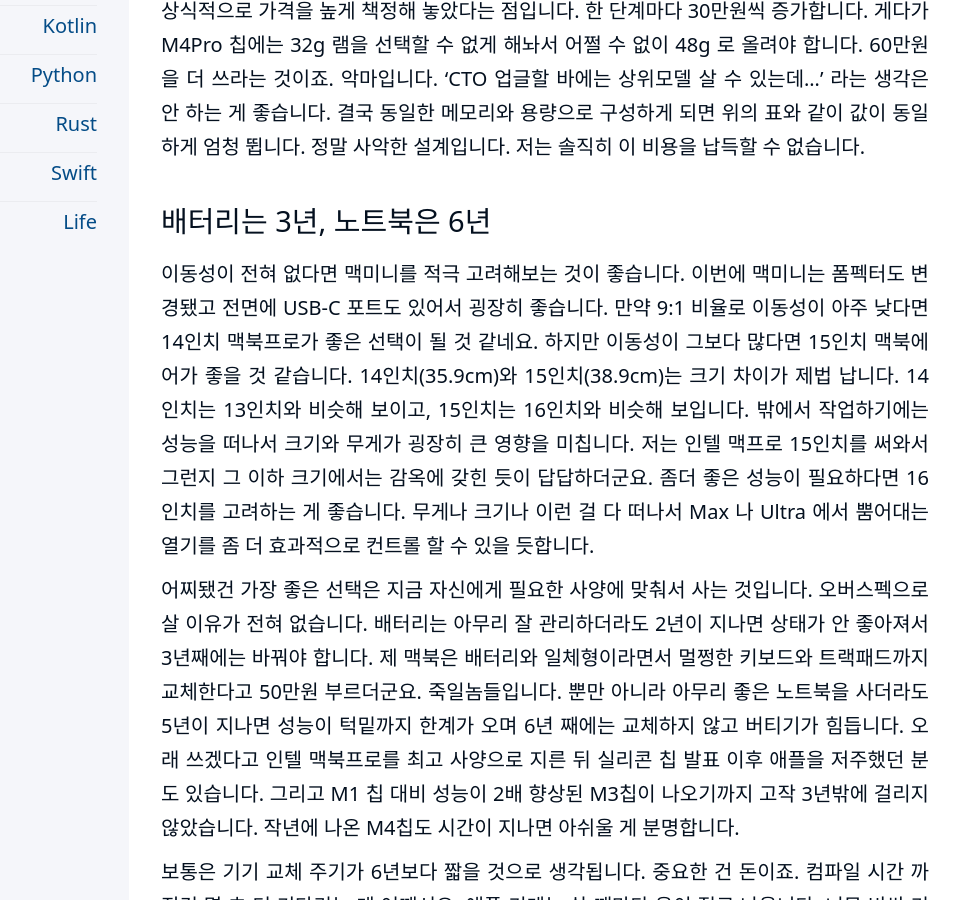
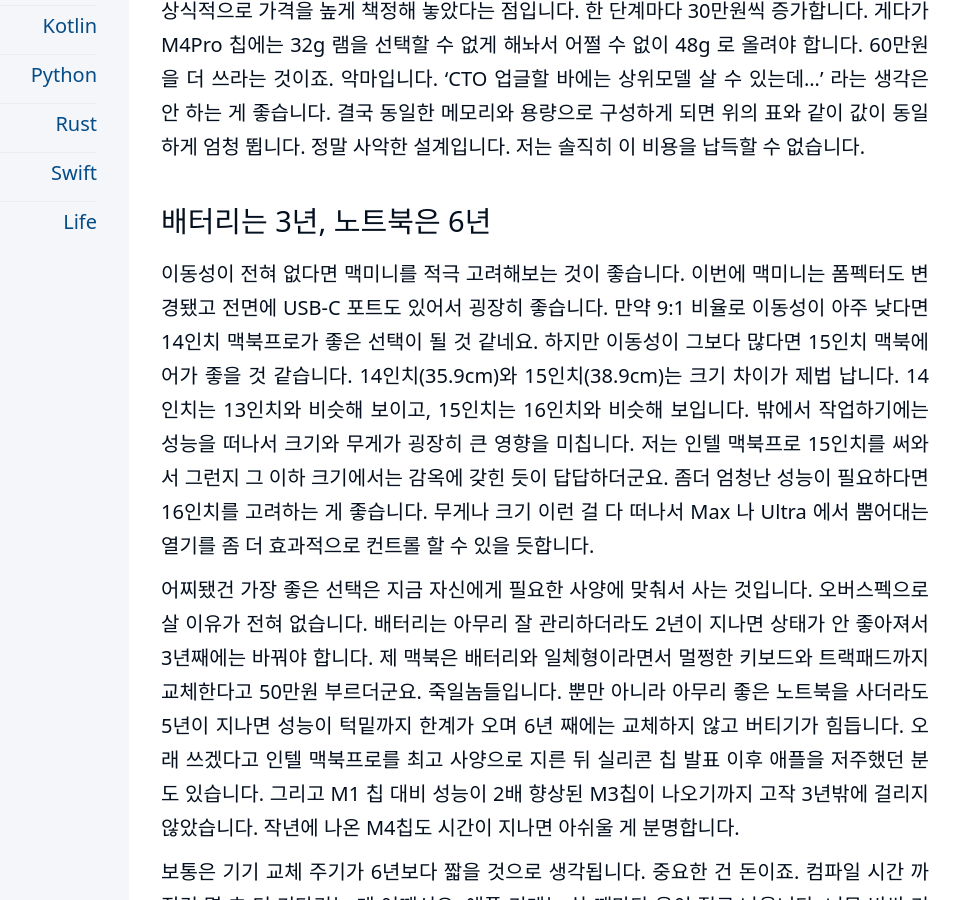
Before and after one commit to kiroshin/kiroshin.github.io, a Jekyll site: the page built from _posts/2025-03-24-macbook_for_dev.md, in a window 1280 px wide and 900 px high, scrolled down 4021 px. Shown: the whole window, without its empty margins (191-1151 px from the left). Built offline with Jekyll 4.4.1, drawn with Linux system fonts in a browser that asks for light colours.

Commit message:
Update 2025-03-24-macbook_for_dev.md

```diff
--- a/_posts/2025-03-24-macbook_for_dev.md
+++ b/_posts/2025-03-24-macbook_for_dev.md
@@ -54,7 +54,7 @@
 
 
 ## 배터리는 3년, 노트북은 6년
-이동성이 전혀 없다면 맥미니를 적극 고려해보는 것이 좋습니다. 이번에 맥미니는 폼펙터도 변경됐고 전면에 USB-C 포트도 있어서 굉장히 좋습니다. 만약 9:1 비율로 이동성이 아주 낮다면 14인치 맥북프로가 좋은 선택이 될 것 같네요. 하지만 이동성이 그보다 많다면 15인치 맥북에어가 좋을 것 같습니다. 14인치(35.9cm)와 15인치(38.9cm)는 크기 차이가 제법 납니다. 14인치는 13인치와 비슷해 보이고, 15인치는 16인치와 비슷해 보입니다. 밖에서 작업하기에는 성능을 떠나서 크기와 무게가 굉장히 큰 영향을 미칩니다. 저는 인텔 맥프로 15인치를 써와서 그런지 그 이하 크기에서는 감옥에 갖힌 듯이 답답하더군요. 좀더 좋은 성능이 필요하다면 16인치를 고려하는 게 좋습니다. 무게나 크기나 이런 걸 다 떠나서 Max 나 Ultra 에서 뿜어대는 열기를 좀 더 효과적으로 컨트롤 할 수 있을 듯합니다.
+이동성이 전혀 없다면 맥미니를 적극 고려해보는 것이 좋습니다. 이번에 맥미니는 폼펙터도 변경됐고 전면에 USB-C 포트도 있어서 굉장히 좋습니다. 만약 9:1 비율로 이동성이 아주 낮다면 14인치 맥북프로가 좋은 선택이 될 것 같네요. 하지만 이동성이 그보다 많다면 15인치 맥북에어가 좋을 것 같습니다. 14인치(35.9cm)와 15인치(38.9cm)는 크기 차이가 제법 납니다. 14인치는 13인치와 비슷해 보이고, 15인치는 16인치와 비슷해 보입니다. 밖에서 작업하기에는 성능을 떠나서 크기와 무게가 굉장히 큰 영향을 미칩니다. 저는 인텔 맥북프로 15인치를 써와서 그런지 그 이하 크기에서는 감옥에 갖힌 듯이 답답하더군요. 좀더 엄청난 성능이 필요하다면 16인치를 고려하는 게 좋습니다. 무게나 크기 이런 걸 다 떠나서 Max 나 Ultra 에서 뿜어대는 열기를 좀 더 효과적으로 컨트롤 할 수 있을 듯합니다.
 
 어찌됐건 가장 좋은 선택은 지금 자신에게 필요한 사양에 맞춰서 사는 것입니다. 오버스펙으로 살 이유가 전혀 없습니다. 배터리는 아무리 잘 관리하더라도 2년이 지나면 상태가 안 좋아져서 3년째에는 바꿔야 합니다. 제 맥북은 배터리와 일체형이라면서 멀쩡한 키보드와 트랙패드까지 교체한다고 50만원 부르더군요. 죽일놈들입니다. 뿐만 아니라 아무리 좋은 노트북을 사더라도 5년이 지나면 성능이 턱밑까지 한계가 오며 6년 째에는 교체하지 않고 버티기가 힘듭니다. 오래 쓰겠다고 인텔 맥북프로를 최고 사양으로 지른 뒤 실리콘 칩 발표 이후 애플을 저주했던 분도 있습니다. 그리고 M1 칩 대비 성능이 2배 향상된 M3칩이 나오기까지 고작 3년밖에 걸리지 않았습니다. 작년에 나온 M4칩도 시간이 지나면 아쉬울 게 분명합니다.
 
```
